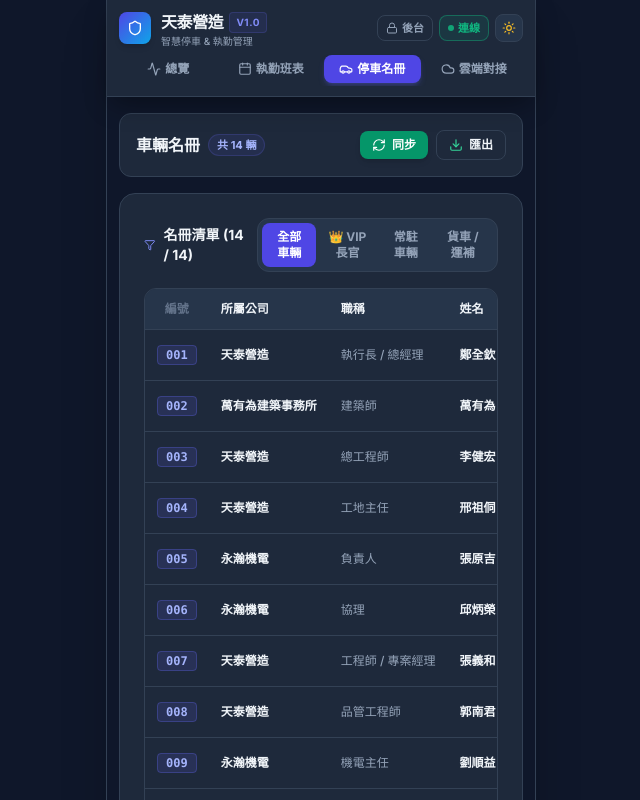
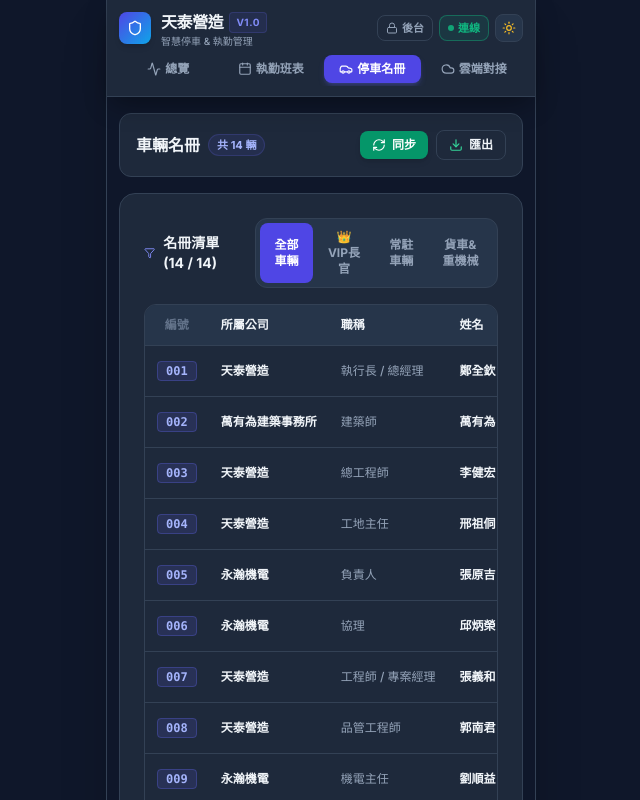
Before and after one commit to ericlai429/Tian_Tai_Parking-System, a React (Vite) app: page / in a window 1280 px wide. Both pictures are taken after a click on the button "停車名冊". Shown: the top 800 px of the page, without its empty margins (319-959 px from the left). Built offline with nearby package versions, Linux system fonts and the light colour scheme.

Commit message:
fix: 將 貨車 / 運補 改為 貨車&重機械

```diff
--- a/src/components/ParkingView.jsx
+++ b/src/components/ParkingView.jsx
@@ -343,7 +343,7 @@ export default function ParkingView({
               className={`px-3 py-1.5 rounded-lg text-xs font-bold transition-all ${filterType === 'temp' ? 'bg-indigo-600 text-white' : ''}`}
               style={{ color: filterType === 'temp' ? '#ffffff' : 'var(--text-muted)' }}
             >
-              貨車 / 運補
+              貨車&重機械
             </button>
           </div>
         </div>
@@ -391,7 +391,7 @@ export default function ParkingView({
                         ? 'bg-amber-500/20 text-amber-300 border border-amber-500/30'
                         : (item.type === 'temp' ? 'bg-sky-500/20 text-sky-300' : 'bg-slate-500/20 text-slate-300')
                     }`}>
-                      {item.type === 'vip' ? '👑 VIP長官' : (item.type === 'temp' ? '貨車運補' : '常駐固定')}
+                      {item.type === 'vip' ? '👑 VIP長官' : (item.type === 'temp' ? '貨車&重機械' : '常駐固定')}
                     </span>
                   </td>
                   <td className="p-3 text-center whitespace-nowrap">
@@ -500,7 +500,7 @@ export default function ParkingView({
                   >
                     <option value="regular">常駐車輛</option>
                     <option value="vip">👑 長官 / VIP</option>
-                    <option value="temp">貨車運補 / 臨時車</option>
+                    <option value="temp">貨車&重機械</option>
                   </select>
                 </div>
               </div>
--- a/src/data/defaultParking.js
+++ b/src/data/defaultParking.js
@@ -187,7 +187,7 @@ export const INITIAL_PARKING_DATA = [
     admin3: ""
   },
 
-  // === 工程物料運補貨車 ===
+  // === 貨車&重機械 ===
   {
     id: "p_14",
     passNo: "013",
```
